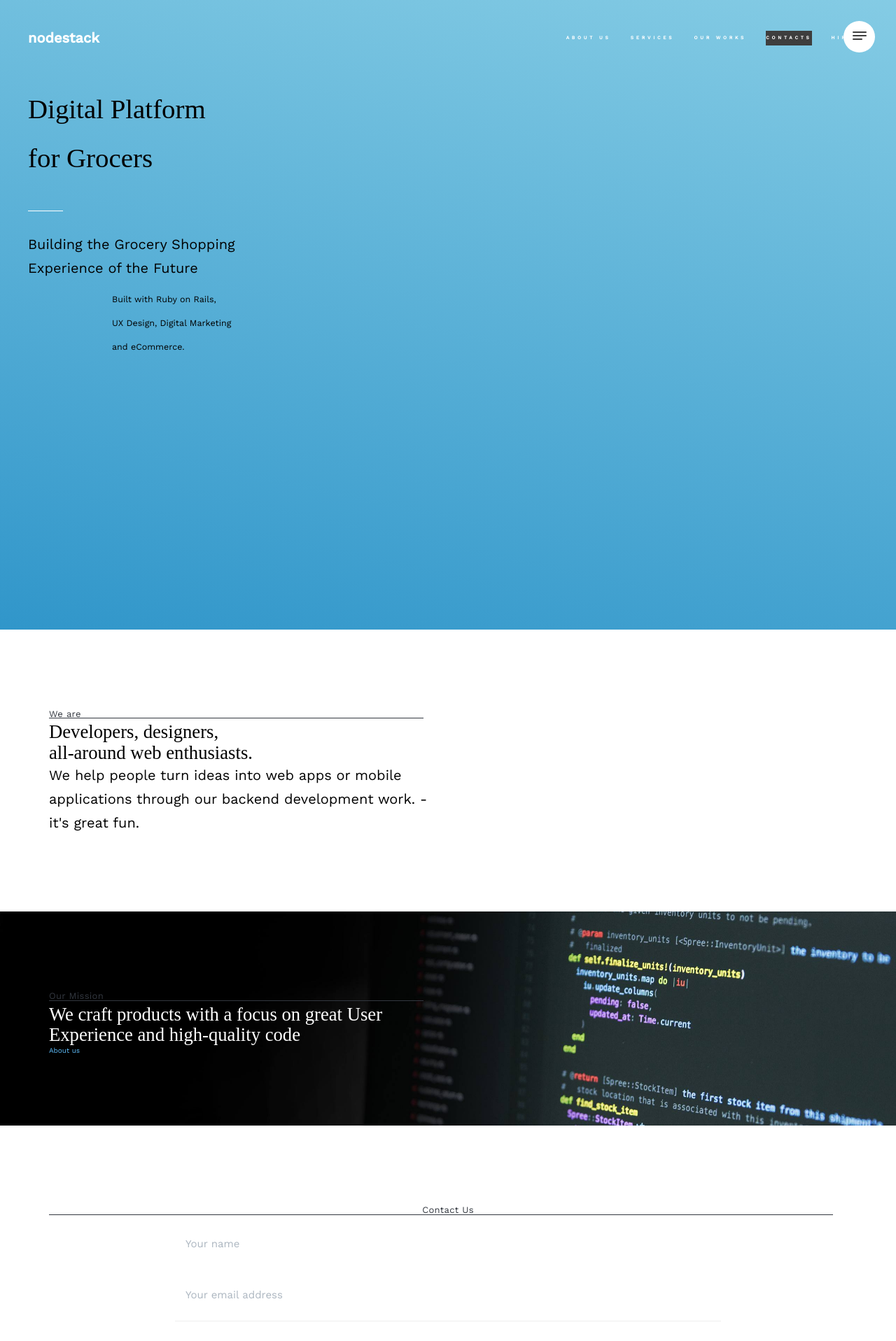
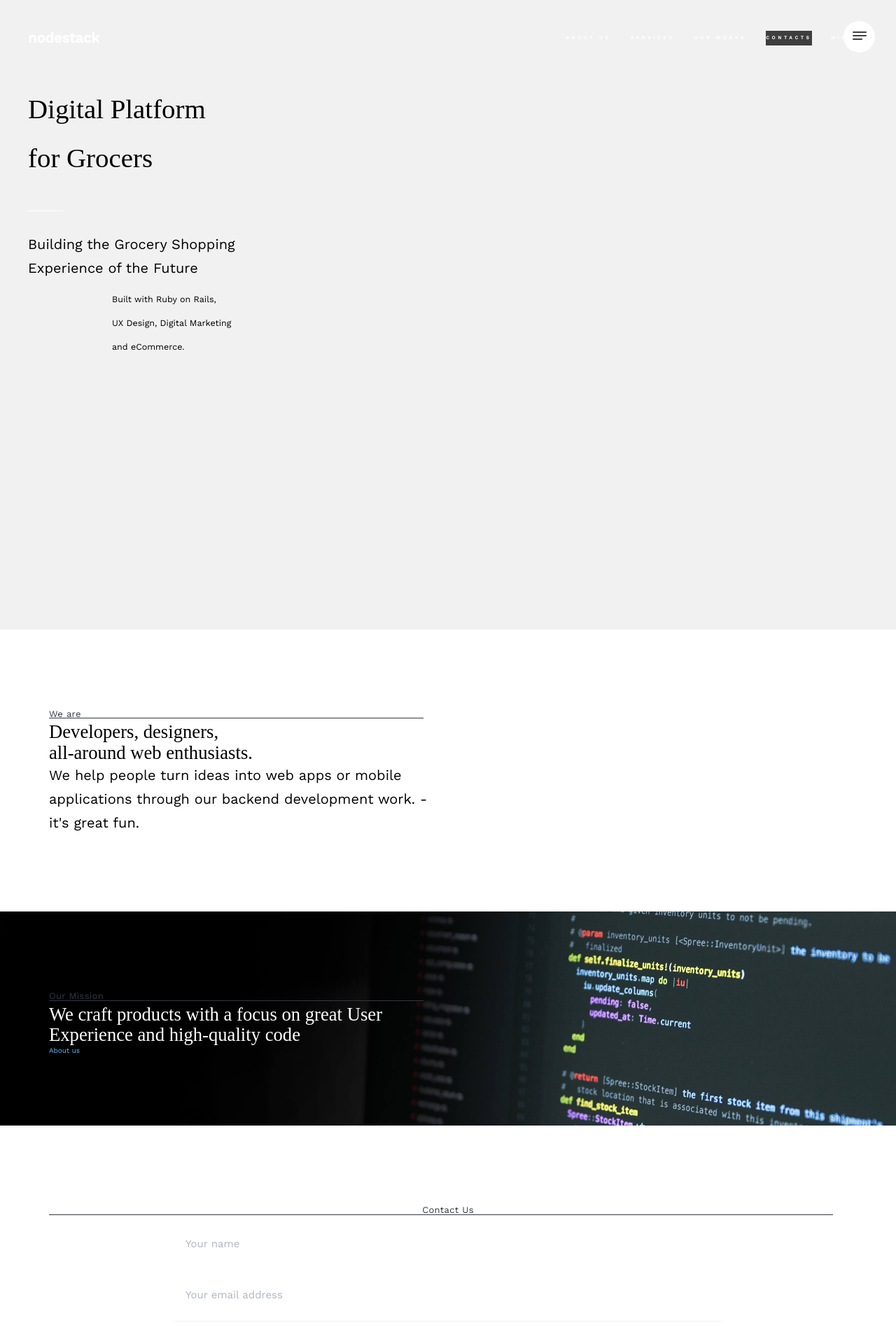
Before and after one commit to nodestack/nodestack.github.io, a Jekyll site: the page built from index.html, in a window 1280 px wide. Shown: the top 1917 px of the page at 70% size. Built offline with Jekyll 4.4.1, drawn with Linux system fonts in a browser that asks for light colours; nearby versions of some CDN libraries; some web fonts are replaced.

Commit message:
Update header.html

```diff
--- a/_includes/header.html
+++ b/_includes/header.html
@@ -1,6 +1,5 @@
     <!-- Header -->
     <header>
-         <div class="index-liquid"></div>
         <div class="container-fluid">
             <div class="row">
                 <div class="col-lg-12">
```
